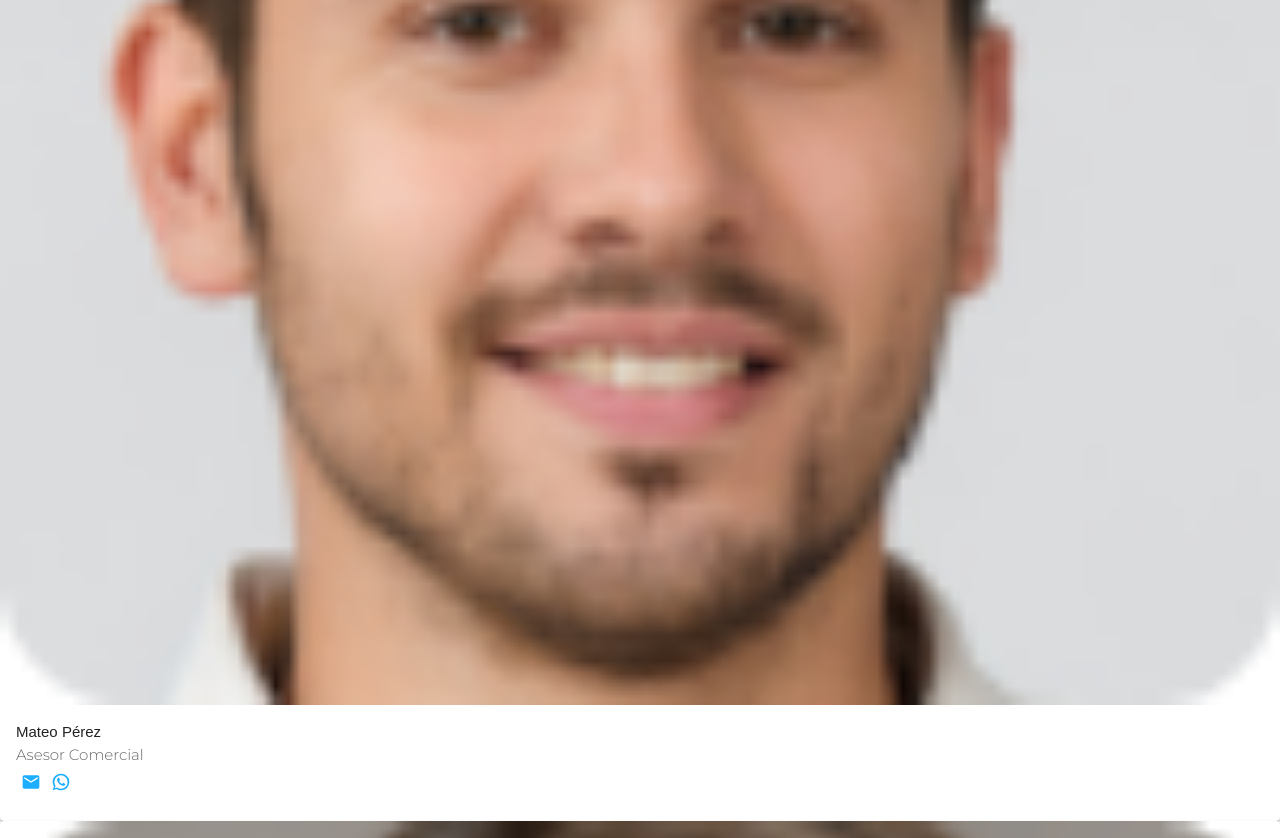
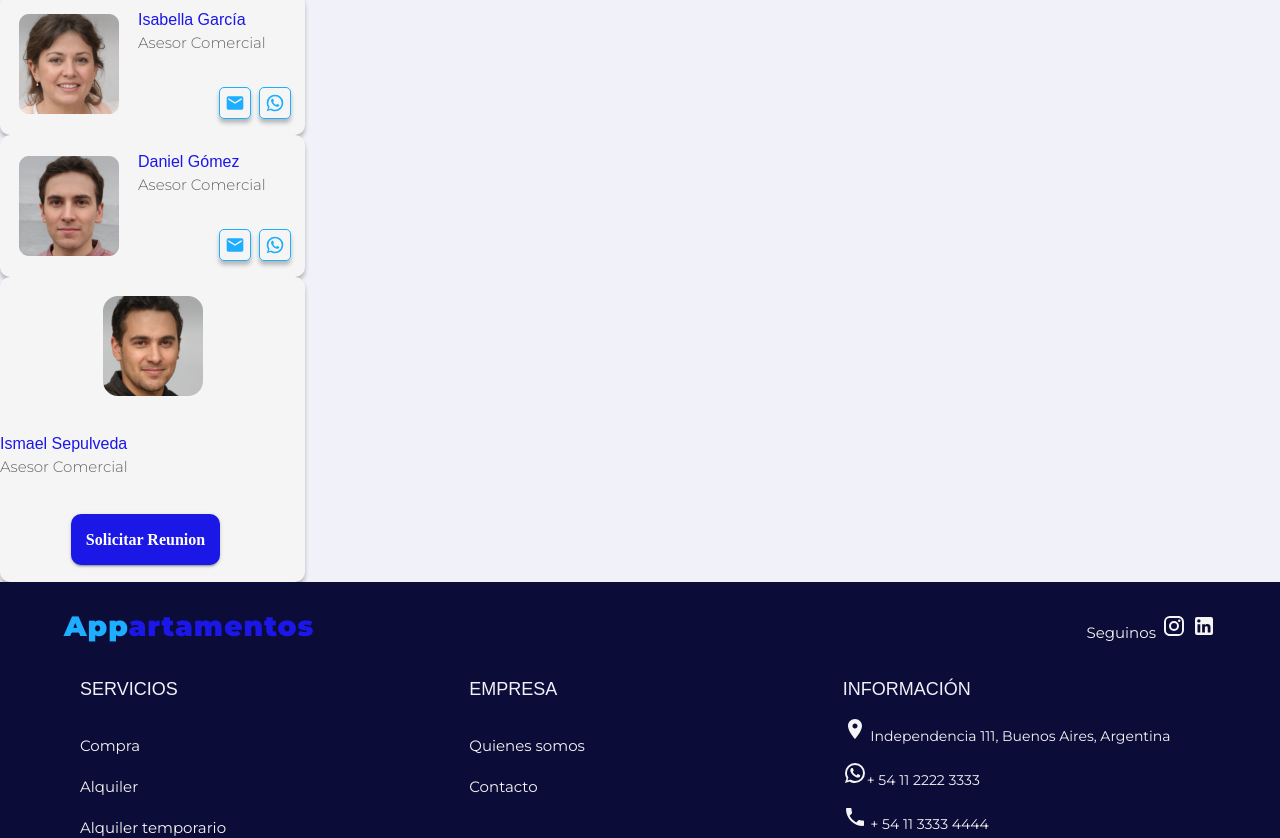
Before and after one commit to No-Country/c12-25-t-node-react, a React (Vite) app in the folder client/: page /#/about in a window 1280 px wide. Shown: the part 1734-2572 px from the top of the page. Built offline with nearby package versions, Linux system fonts and the light colour scheme.

Commit message:
style/#10-cards-about: styiles and conditional to cards

```diff
--- a/client/src/components/template/cardsAbout/CardsAbout.tsx
+++ b/client/src/components/template/cardsAbout/CardsAbout.tsx
@@ -2,41 +2,85 @@ import { Box, Card, CardContent, CardMedia, IconButton, Typography } from '@mui/
 import React from 'react'
 import './CardsAbout.styles.css'
 import { Email, WhatsApp } from '@mui/icons-material';
+import PrimaryButton from '../../atom/PrimaryButton';
 
 interface CardsProps {
   image: string,
   name: string,
   lastName: string,
-  position: string
+  position: string,
+  isSpecialCard: boolean;
 }
 const CardsAbout: React.FC<CardsProps> = ({
-  image, name, lastName, position
+  image, name, lastName, position, isSpecialCard
 }) => {
   return (
-    <Card>
+    <Card sx={{
+      width: '305px',
+      height: '142px',
+      background: '#F5F5F5',
+      borderRadius: '10px',
+      boxShadow: '0px 4px 4px 0px rgba(0, 0, 0, 0.25)',
+      display: 'flex',
+      alignItems: 'center',
+      ...(isSpecialCard && {
+        height: '305px',
+        flexDirection: 'column'
+      })
+
+    }}>
       <CardMedia
         component="img"
         image={`./src/assets/personal/${image}`}
-        alt="Card Image" />
-      <CardContent className='padding'>
+        alt="Card Image" sx={{
+          width: '100px',
+          height: '100px',
+          margin: '19px',
+          ...(isSpecialCard && {
+
+          })
+        }} />
+      <CardContent sx={{
+        display: 'flex',
+        flexDirection: 'column',
+        justifyContent: 'space-around',
+        paddingTop: '22px',
+        height: '100%',
+        width: '100%',
+        padding: '0 !important'
+
+      }}>
         <Box>
-          <Typography variant="h5" component="div">
+          <Typography variant="h5" component="div" sx={{
+            color: '#1B17E7',
+            fontSize: '16px'
+          }}>
             {name} {lastName}
           </Typography>
           <Typography variant="body2" color="text.secondary">
             {position}
           </Typography>
         </Box>
-        <Box>
-          <IconButton color="secondary" size="small">
-            <Email fontSize="small" />
-          </IconButton>
-          <IconButton color="secondary" size="small">
-            <WhatsApp fontSize="small" />
-          </IconButton>
-        </Box>
+        {isSpecialCard ? (
+          <Box sx={{ display: 'flex', justifyContent: 'center', alignItems: 'center', gap: '8px', paddingRight: '14px' }}>
+            <PrimaryButton text={"Solicitar Reunion"} sx={{
+              fontFamily: 'Monserrat',
+              padding: '15px',
+              borderRadius: '10px'
+            }} />
+          </Box>
+        ) : (
+          <Box sx={{ display: 'flex', justifyContent: 'flex-end', alignItems: 'center', gap: '8px', paddingRight: '14px' }}>
+            <IconButton color="secondary" size="small" sx={{ borderRadius: '5px', border: '1px solid #1DAEFF', boxShadow: '0px 4px 4px 0px rgba(0, 0, 0, 0.25)' }}>
+              <Email fontSize="small" />
+            </IconButton>
+            <IconButton color="secondary" size="small" sx={{ borderRadius: '5px', border: '1px solid #1DAEFF', boxShadow: '0px 4px 4px 0px rgba(0, 0, 0, 0.25)' }}>
+              <WhatsApp fontSize="small" />
+            </IconButton>
+          </Box>
+        )}
       </CardContent>
-    </Card>
+    </Card >
   )
 }
 
--- a/client/src/pages/About.tsx
+++ b/client/src/pages/About.tsx
@@ -27,13 +27,32 @@ const About: React.FC<AboutProps> = () => {
           paddingText="0.25rem 2rem"
         />
       </TextBox>
-      {persons.map((item: any) => (
-        <CardsAbout key={item.id}
-          image={item.image}
-          name={item.name}
-          lastName={item.lastName}
-          position={item.position} />
-      ))}
+      {persons.map((item: any) => {
+        if (item.id <= 6) {
+          return (
+            <CardsAbout
+              key={item.id}
+              image={item.image}
+              name={item.name}
+              lastName={item.lastName}
+              position={item.position}
+              isSpecialCard={false}
+            />
+          );
+        } else if (item.id === 7) {
+          return (
+            <CardsAbout
+              key={item.id}
+              image={item.image}
+              name={item.name}
+              lastName={item.lastName}
+              position={item.position}
+              isSpecialCard={true} // Aplicar la propiedad isSpecialCard
+            />
+          );
+        }
+        return null;
+      })}
 
     </BannerAndBackgroundPage>
   )
```
